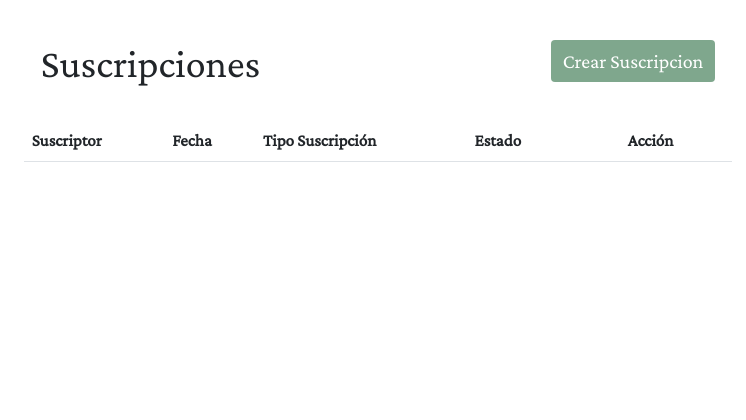
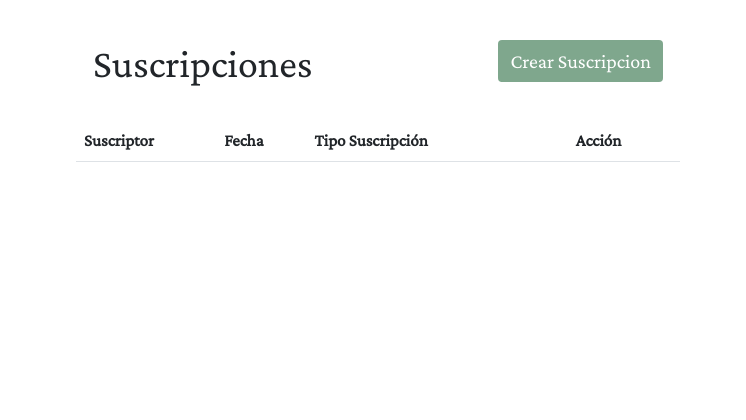
Before and after one commit to pat-ern/django-ecommerce, a Django app: page /suscripciones/ in a window 1280 px wide. Shown: the part 222-642 px from the top of the page, without its empty margins (262-1008 px from the left). Run offline with Django 4.2, Linux system fonts and the light colour scheme; a user stored in the database is signed in; data comes from the database, SQL or seed files in the repository; both versions use the stored data as it was before the commit; data that the repository does not hold is empty; some libraries are stand-ins or nearby versions.

Commit message:
eliminacion campo estado sub

```diff
--- a/laChacrita/app/admin.py
+++ b/laChacrita/app/admin.py
@@ -22,7 +22,7 @@ class TipoSuscripcionAdmin(admin.ModelAdmin):
     ordering = ('id',)
 
 class SuscripcionAdmin(admin.ModelAdmin):
-    list_display = ["id", "fecha", "tipo_suscripcion", "recibe_informe", "estado"]
+    list_display = ["id", "fecha", "tipo_suscripcion", "recibe_informe"]
     ordering = ('-id',)
 
 class CalificacionAdmin(admin.ModelAdmin):
--- a/laChacrita/app/context_processors.py
+++ b/laChacrita/app/context_processors.py
@@ -14,7 +14,6 @@ def tipo_subs_processor(request):
     return {'tipo_subs': tipo_subs}
 
 def promociones_processor(request):
-
     promociones = Promocion.objects.exclude(nombre = 'sin promocion')
     random_promo = random.choice(promociones)
     return {'promo': random_promo}
--- a/laChacrita/app/forms.py
+++ b/laChacrita/app/forms.py
@@ -64,7 +64,7 @@ class CrearSuscripcionForm(forms.ModelForm):
 
     class Meta:
         model = Suscripcion
-        exclude = ["estado"]
+        fields = ["suscriptor", "tipo_suscripcion", "recibe_informe"]
 
         labels = {
             'suscriptor' : 'Seleccionar cliente'
@@ -75,10 +75,6 @@ class ModificarSuscripcionForm(forms.ModelForm):
     class Meta:
         model = Suscripcion
         exclude = ["suscriptor"]
-
-        labels = {
-                'estado' : 'Suscripcion activa'
-            }
 
 class CalificacionForm(forms.ModelForm):
 
--- a/laChacrita/app/models.py
+++ b/laChacrita/app/models.py
@@ -21,8 +21,6 @@ class CategoriaProducto(models.Model):
 
 # PRODUCTO
 
-default_promo = Promocion.objects.get(id=1)
-
 class Producto(models.Model):
     id = models.AutoField(primary_key=True)
     nombre = models.CharField(max_length=50)
@@ -33,7 +31,7 @@ class Producto(models.Model):
     imagen = models.ImageField(upload_to="productos", null=True)
     puntuacion_avg = models.IntegerField(default=True, null=True)
     stock = models.IntegerField(default=1)
-    promocion = models.ForeignKey(Promocion, default = default_promo, null=True, on_delete=models.SET_DEFAULT)
+    promocion = models.ForeignKey(Promocion, default = False, null=True, on_delete=models.SET_DEFAULT)
 
     def __str__(self):
         return self.nombre
@@ -98,7 +96,6 @@ class Suscripcion(models.Model):
     fecha = models.DateField(auto_now= True)
     tipo_suscripcion = models.ForeignKey(TipoSuscripcion, on_delete=models.CASCADE)
     recibe_informe = models.BooleanField(default = False, null = True)
-    estado = models.BooleanField(default = True, null = True)
 
     def __str__(self):
         return self.tipo_suscripcion.nombre
--- a/laChacrita/app/templates/app/suscripciones/listar.html
+++ b/laChacrita/app/templates/app/suscripciones/listar.html
@@ -37,7 +37,7 @@
 {% load crispy_forms_tags %}
 {% load humanize %}
 
-<main class="container table-responsive col-lg-7">
+<main class="container table-responsive col-lg-6">
     <br>
     <div class="row">
         <div text-align="center" class="col">
@@ -55,7 +55,6 @@
                 <th scope="col">Suscriptor</th>
                 <th scope="col">Fecha</th>
                 <th scope="col">Tipo Suscripci&oacute;n</th>
-                <th scope="col">Estado</th>
                 <th scope="col" style="text-align:center;min-width:100px;">Acci&oacute;n</th>
             </tr>
         </thead>
@@ -65,11 +64,6 @@
                     <td>{{su.suscriptor_nombre}}</td>
                     <td>{{su.fecha}}</td>
                     <td>{{su.suscripcion_nombre}}</td>
-                    {% if su.estado == True %}
-                        <td id="activa">Activa</td>
-                    {% elif su.estado == False %}
-                        <td id="inactiva">Inactiva</td>
-                    {% endif %}
                     <td style="text-align:center;">
                         <a href="{% url 'modificar_suscripcion' su.id %}"><img src="{% static 'app/img/crayon.png' %}" width="22" height="auto" title="Editar"></a>
                         &nbsp;
```
Also changed, not shown: laChacrita/app/migrations/0062_remove_suscripcion_estado.py (added), laChacrita/db.sqlite3.
